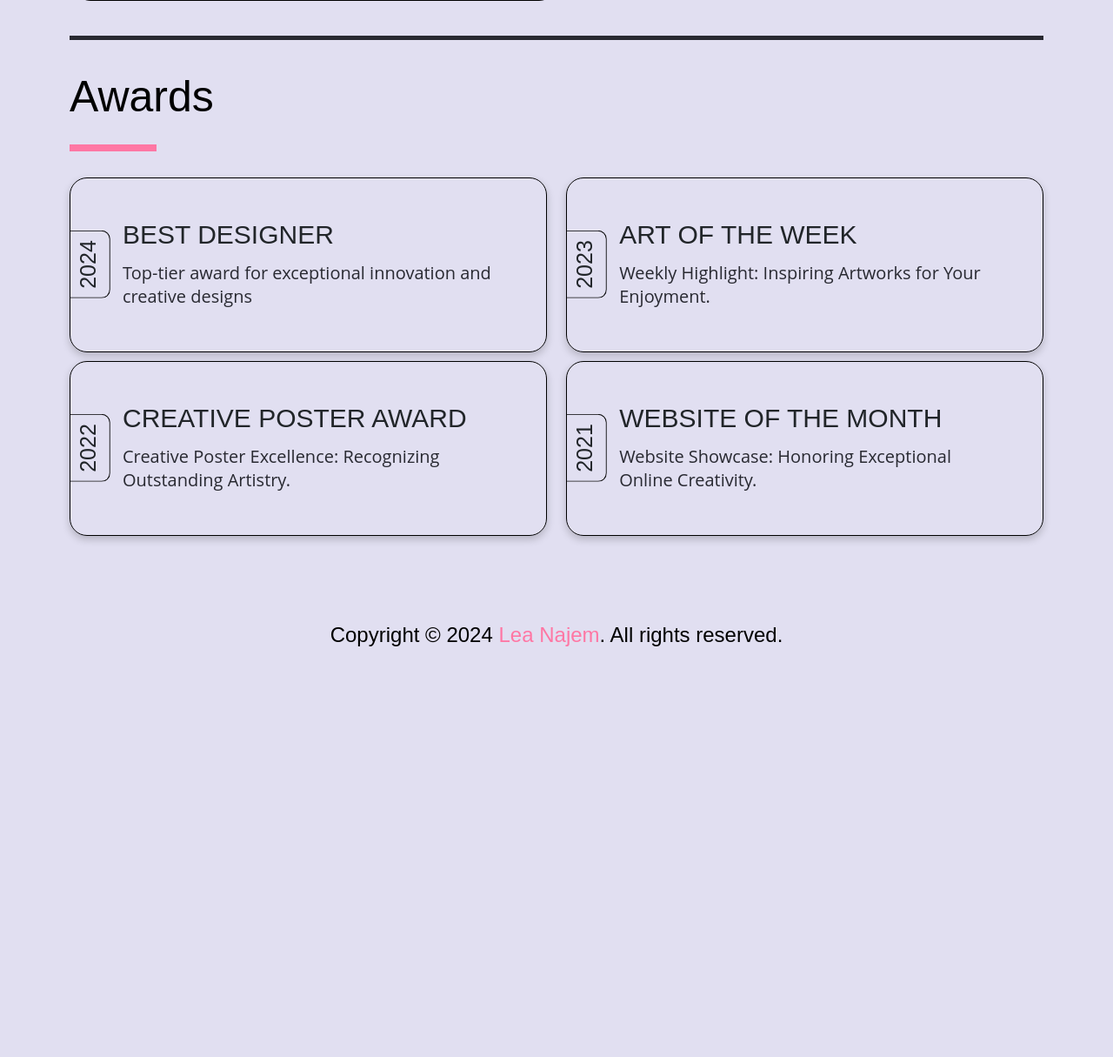
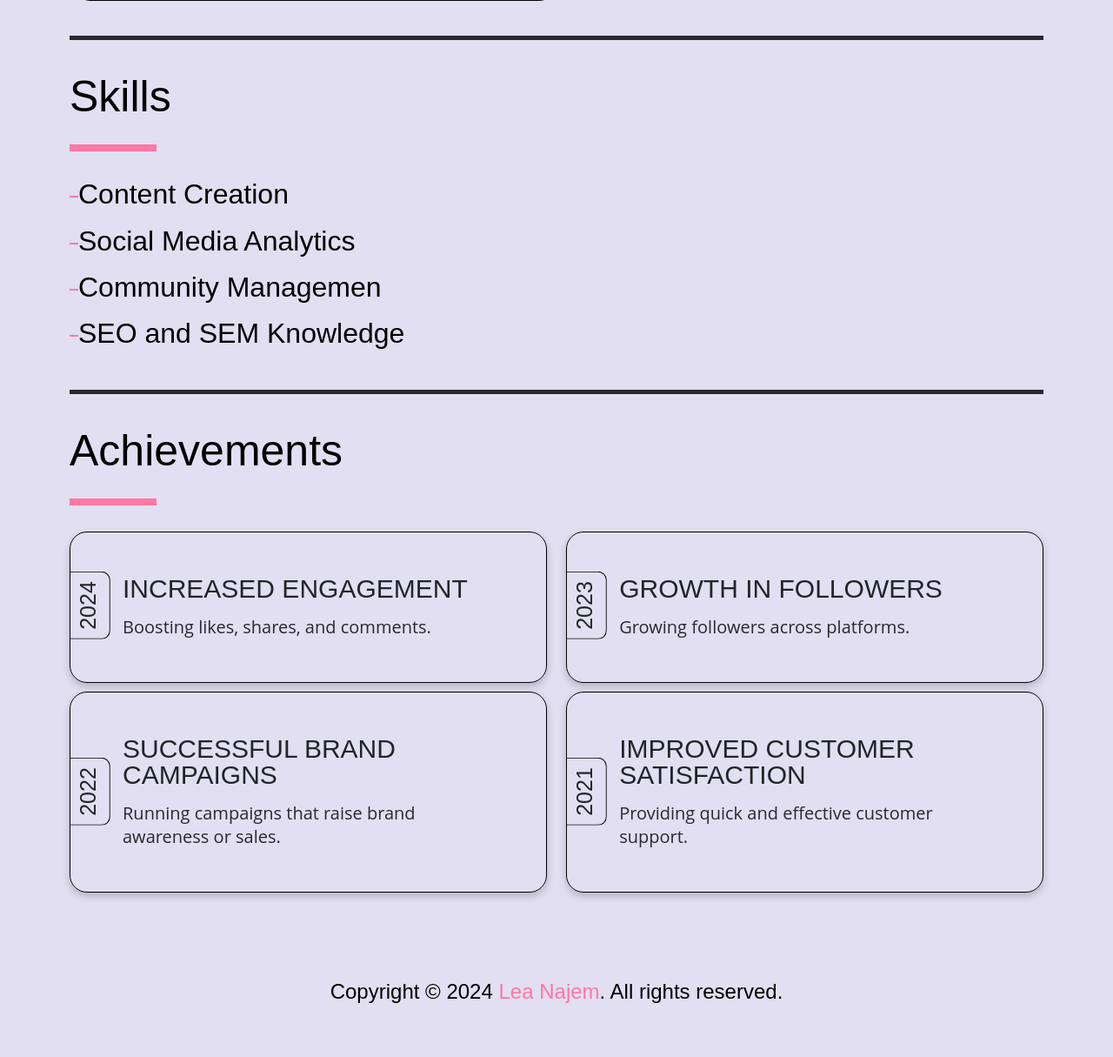
Before and after one commit to geoHayekGeek/portfolio, a PHP site: page /about.php in a window 1280 px wide. Shown: the part 1100-2315 px from the top of the page at 87% size. Before the commit the page ends 1843 px from the top, so only its background shows below. Run offline with PHP 8.4, Linux system fonts and the light colour scheme; style sheets or scripts are compiled from the project's sources; some libraries are stand-ins or nearby versions.

Commit message:
adding skills section in about us + minor changes

```diff
--- a/about.php
+++ b/about.php
@@ -38,41 +38,89 @@ include_once "./layout/header.php";
 
     <div class="space-line"></div>
 
+    <div class="skills-block">
+        <h1 class="skills-main-title">Skills</h1>
+        <div class="title-pink-line"></div>
+        <div class="all-skills">
+            <div class="skill-container">
+                <h2 class="skill-title">Content Creation</h2>
+                <div class="skill-description-wrapper">
+                    <div class="skill-description">
+                        Ability to create engaging, relevant, and visually appealing content
+                        for various platforms.
+                    </div>
+                </div>
+            </div>
+            <div class="skill-container">
+                <h2 class="skill-title">Social Media Analytics</h2>
+                <div class="skill-description-wrapper">
+                    <div class="skill-description">
+                        Proficient in using analytics tools to track performance, measure
+                        ROI, and adjust strategies accordingly.
+                    </div>
+                </div>
+            </div>
+            <div class="skill-container">
+                <h2 class="skill-title">Community Managemen</h2>
+                <div class="skill-description-wrapper">
+                    <div class="skill-description">
+                        Skilled in interacting with followers, responding to comments, and managing online communities
+                        to foster brand loyalty.
+                    </div>
+                </div>
+            </div>
+            <div class="skill-container">
+                <h2 class="skill-title">SEO and SEM Knowledge</h2>
+                <div class="skill-description-wrapper">
+                    <div class="skill-description">
+                        Understanding how to optimize content for search engines and use paid media to boost visibility
+                        and engagement.
+                    </div>
+                </div>
+            </div>
+        </div>
+    </div>
+
+
+    <div class="space-line"></div>
+
     <div class="awards-block">
-        <h1 class="awards-main-title">Awards</h1>
+        <h1 class="awards-main-title">Achievements</h1>
         <div class="title-pink-line"></div>
         <div class="w-layout-layout awards-grid wf-layout-layout">
             <div class="w-layout-cell award-cell">
                 <div class="award-item">
-                    <h4 class="award-title">BEST DESIGNER</h4>
+                    <h4 class="award-title">Increased Engagement</h4>
                     <p class="award-text">
-                        Top-tier award for exceptional innovation and
-                        creative designs </p>
+                        Boosting likes, shares, and comments.
+                    </p>
                     <div class="award-year">2024</div>
                 </div>
             </div>
             <div class="w-layout-cell award-cell">
                 <div class="award-item">
-                    <h4 class="award-title">ART OF THE WEEK</h4>
+                    <h4 class="award-title">Growth in Followers</h4>
                     <p class="award-text">
-                        Weekly Highlight: Inspiring Artworks for Your
-                        Enjoyment. </p>
+                        Growing followers across platforms.
+                    </p>
                     <div class="award-year">2023</div>
                 </div>
             </div>
             <div class="w-layout-cell award-cell">
                 <div class="award-item">
-                    <h4 class="award-title">CREATIVE POSTER AWARD</h4>
+                    <h4 class="award-title">Successful Brand Campaigns</h4>
                     <p class="award-text">
-                        Creative Poster Excellence: Recognizing Outstanding Artistry. </p>
+                        Running campaigns that raise brand awareness or sales.
+                    </p>
                     <div class="award-year">2022</div>
                 </div>
             </div>
             <div class="w-layout-cell award-cell">
                 <div class="award-item">
-                    <h4 class="award-title">WEBSITE OF THE MONTH</h4>
+                    <h4 class="award-title">Improved Customer Satisfaction</h4>
                     <p class="award-text">
-                        Website Showcase: Honoring Exceptional Online Creativity. </p>
+                        Providing quick and effective customer support.
+                    </p>
                     <div class="award-year">2021</div>
                 </div>
             </div>
--- a/assets/scss/style.scss
+++ b/assets/scss/style.scss
@@ -724,8 +724,100 @@ html {
                             }
                         }
                     }
+                }
 
+                .skills-block {
+                    .skills-main-title {
+                        color: var(--color-s);
+                        text-transform: capitalize;
+                        margin-top: 0;
+                        margin-bottom: 30px;
+                        font-size: 50px;
+                        font-weight: 300;
+                        line-height: 50px;
+                    }
+
+                    .all-skills {
+                        margin-top: 30px;
+                        padding: 0;
+                        gap: 10px;
+                        display: flex;
+                        flex-direction: column;
+
+                        .skill-container {
+                            cursor: pointer;
+
+                            &:hover {
+
+                                .skill-title::before {
+                                    width: 100px;
+                                }
+
+                                .skill-description-wrapper {
+                                    .skill-description {
+                                        opacity: 1;
+
+                                        &::before {
+                                            width: 150px;
+                                        }
+                                    }
+
+                                    max-height: 100px;
+                                }
+                            }
+
+                            .skill-title {
+                                margin-bottom: 5px;
+                                color: var(--color-s);
+
+                                &::before {
+                                    content: "";
+                                    display: inline-block;
+                                    width: 10px;
+                                    height: 2px;
+                                    background-color: var(--color-pink);
+                                    transform: translateY(-7px);
+                                    transition: all 0.3s ease-out;
+                                }
+                            }
+
+                            .skill-description-wrapper {
+                                position: relative;
+                                max-height: 0;
+                                overflow: hidden;
+                                transition: max-height .6s ease-out;
+
+                                .skill-description {
+                                    opacity: 0;
+                                    transition: opacity 0.3s ease-out;
+                                    color: var(--color-s);
+
+                                    &::before {
+                                        content: "";
+                                        display: inline-block;
+                                        width: 0;
+                                        height: 2px;
+                                        background-color: var(--color-q);
+                                        transform: translateY(-7px);
+                                        transition: all 0.3s ease-out;
+                                    }
+                                }
+                            }
+
+                            /* When hovered, expand the container and make the description visible */
+                            .skill-container:hover .skill-description-wrapper {
+                                max-height: 500px;
+                                /* Allow enough space for content */
+                            }
+
+                            .skill-container:hover .skill-description-wrapper .skill-description {
+                                opacity: 1;
+                                /* Make the description visible */
+                            }
+                        }
+                    }
                 }
+
             }
 
             /** END ABOUT */
```
